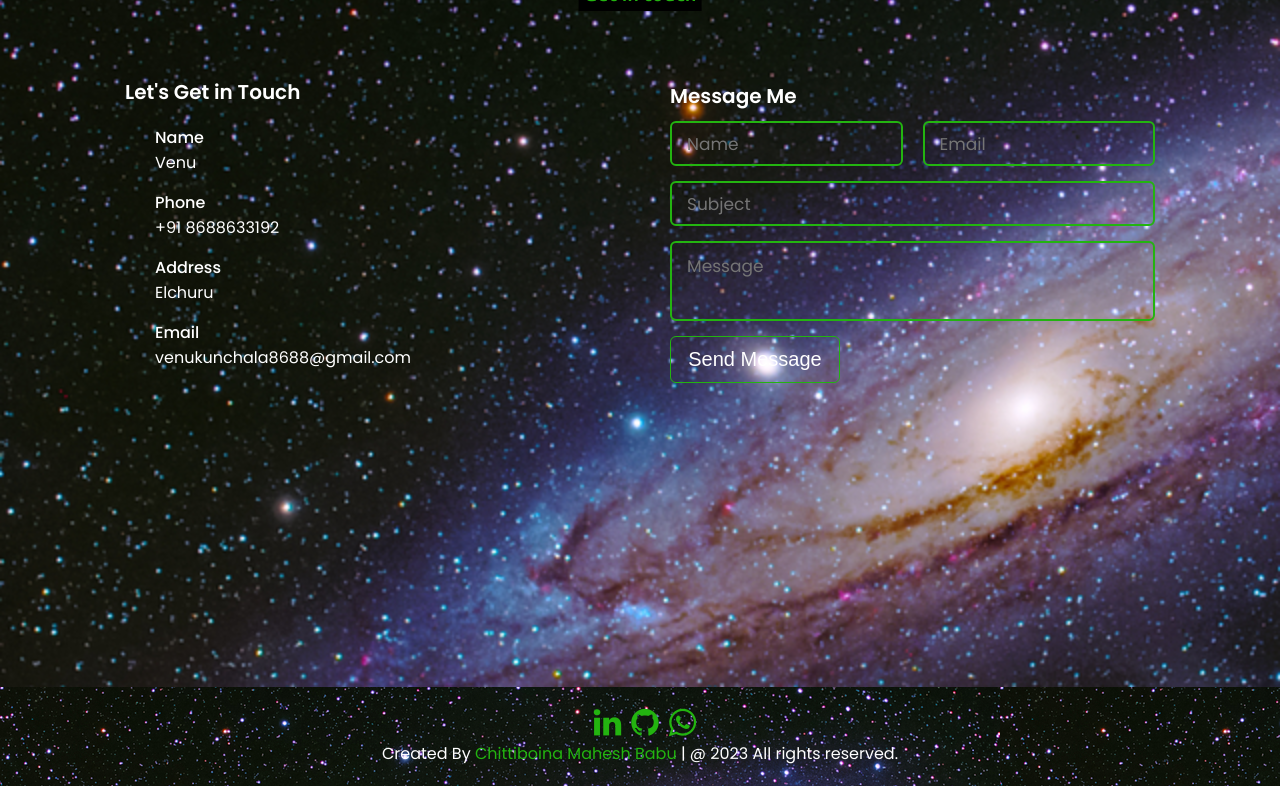
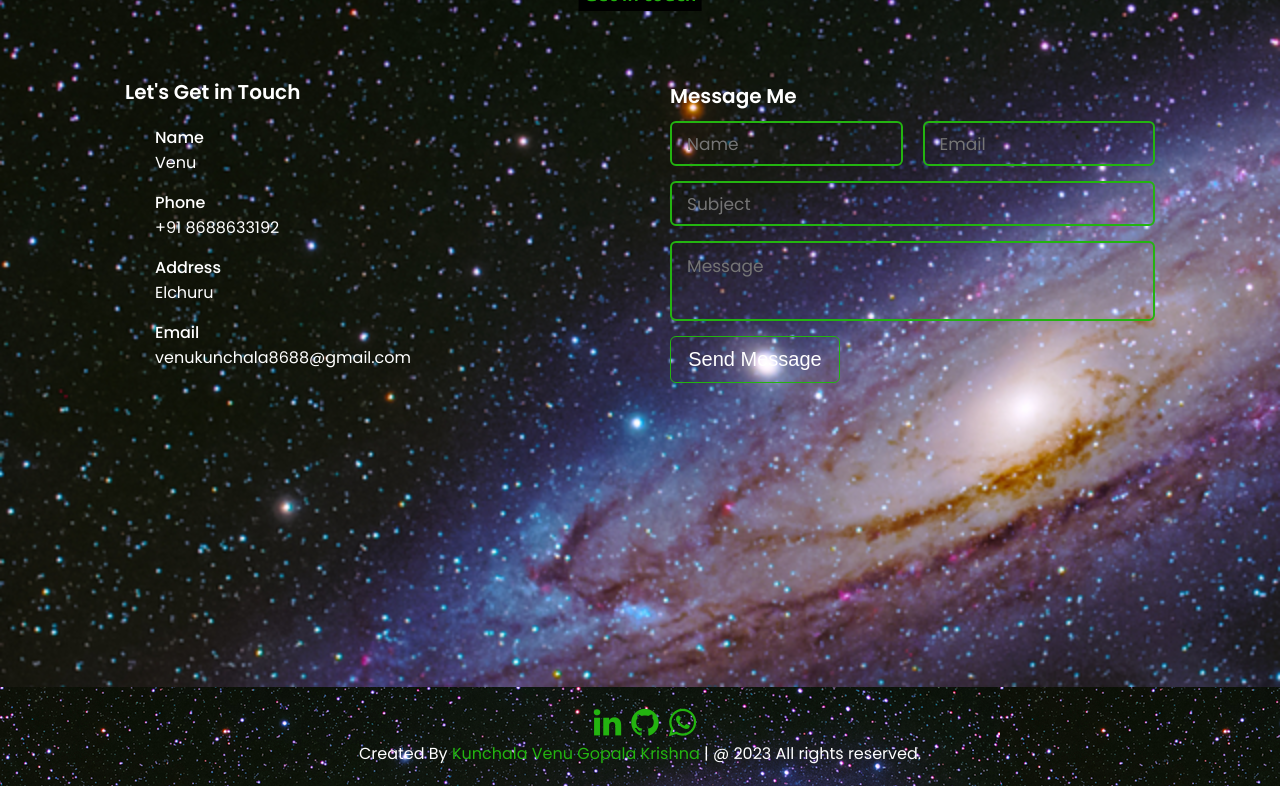
Before and after one commit to NarutoBoy3/portfolio, a plain HTML site: page index.html in a window 1280 px wide. Shown: the part 3921-4707 px from the top of the page. Drawn offline with nearby package versions, Linux system fonts and the light colour scheme; some packages are replaced by stand-ins of ours; a script that the page names is missing; some icons are missing.

Commit message:
Update index.html

```diff
--- a/index.html
+++ b/index.html
@@ -273,7 +273,7 @@
         ></a>
         <br>
       <span>
-        Created By <a href="#">Chittiboina Mahesh Babu</a> | @ <script>document.write(new Date().getFullYear())</script> All rights reserved.
+        Created By <a href="#">Kunchala Venu Gopala Krishna </a> | @ <script>document.write(new Date().getFullYear())</script> All rights reserved.
 
       </span>
     </div>
```
